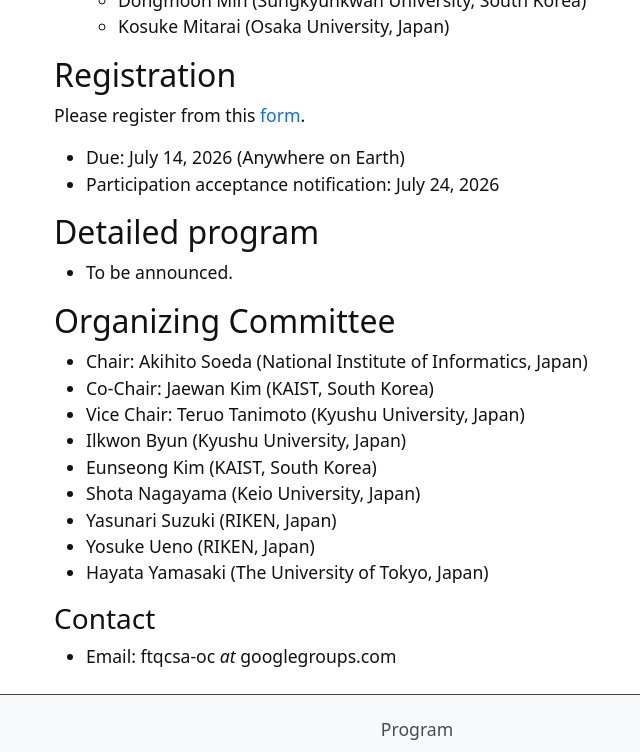
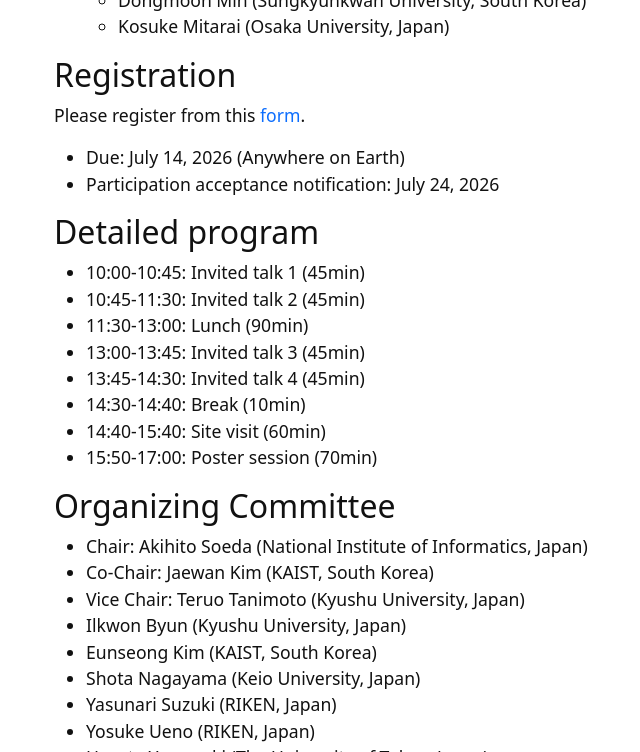
Before and after one commit to ftqcsa/ftqcsa.github.io, a Jekyll site: the page built from content/2026.md, in a window 1280 px wide and 900 px high, scrolled down 1752 px, cut to the strip 0-752 px from the top of the window. Shown: the whole strip, without its empty margins (223-863 px from the left). Built offline with Jekyll 4.4.1, drawn with Linux system fonts in a browser that asks for light colours.

Commit message:
Update 2026.md

```diff
--- a/content/2026.md
+++ b/content/2026.md
@@ -41,7 +41,14 @@
 
 ## Detailed program
 
-- To be announced.
+- 10:00-10:45: Invited talk 1 (45min)
+- 10:45-11:30: Invited talk 2 (45min)
+- 11:30-13:00: Lunch (90min)
+- 13:00-13:45: Invited talk 3 (45min)
+- 13:45-14:30: Invited talk 4 (45min)
+- 14:30-14:40: Break (10min)
+- 14:40-15:40: Site visit (60min)
+- 15:50-17:00: Poster session (70min)
 
 ## Organizing Committee
 
```
